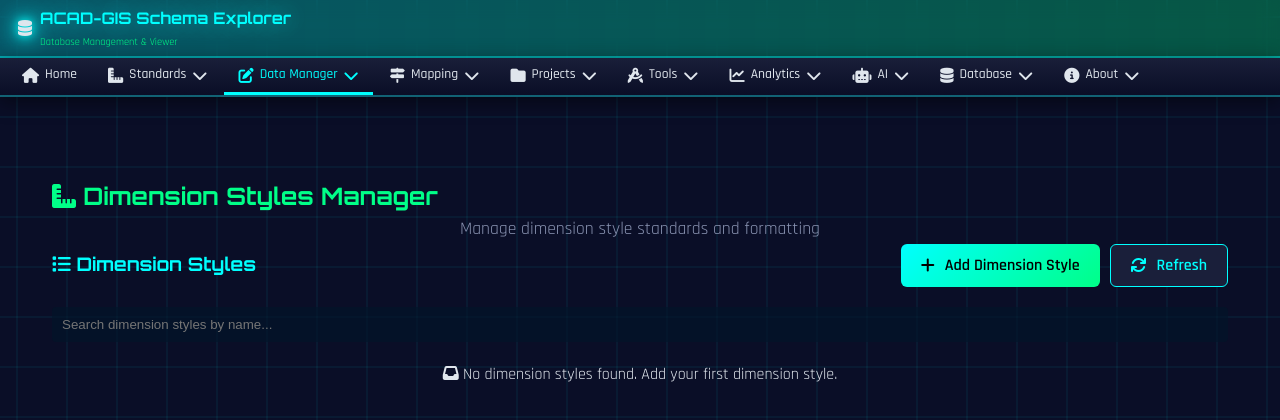
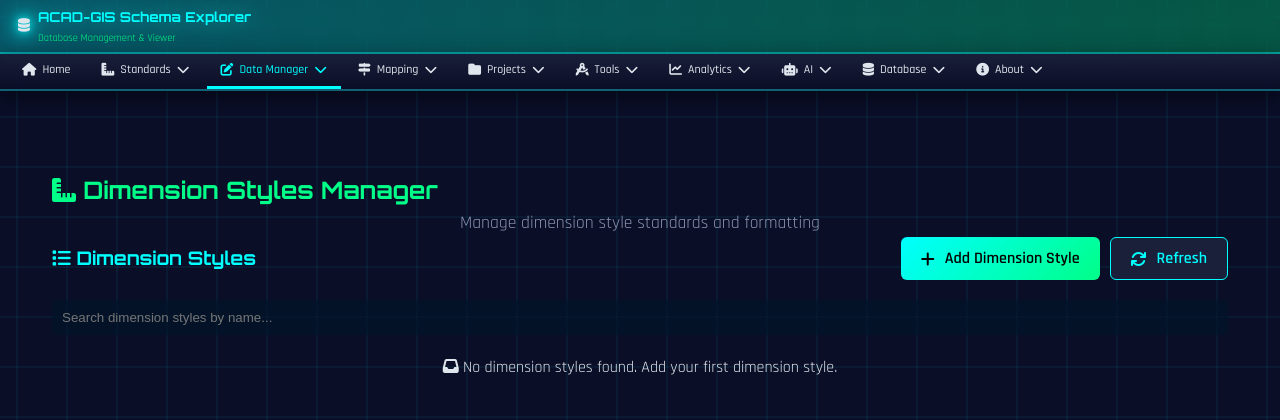
Before and after one commit to Rtoony/survey-data-system, a Flask app: page /data-manager/dimension-styles in a window 1280 px wide. Shown: the top 420 px of the page. Run offline with Flask 3, Linux system fonts and the light colour scheme; data that the repository does not hold is empty; parts of the project's set-up code (start-up, migrations or seed data) failed here and were passed over; some libraries are stand-ins or nearby versions.

Commit message:
Make various banner and navigation text smaller for better readability
Adjusted font sizes in `static/css/styles.css` for header titles, navigation items, and dropdown elements to reduce overall text size.

Replit-Commit-Author: Agent
Replit-Commit-Session-Id: b51e5500-08fd-4823-a96a-9d75165b0733
Replit-Commit-Checkpoint-Type: intermediate_checkpoint
Replit-Commit-Event-Id: e860e12b-466d-4bd7-949c-2ae22c520f1e
Replit-Commit-Screenshot-Url: https://storage.googleapis.com/screenshot-production-us-central1/6cd945c4-1725-4653-8e80-9d5cb05bc140/b51e5500-08fd-4823-a96a-9d75165b0733/ngaharb

```diff
--- a/static/css/styles.css
+++ b/static/css/styles.css
@@ -193,11 +193,11 @@ h3 {
 }
 
 .header-title i {
-    font-size: 1rem;
+    font-size: 0.85rem;
 }
 
 .header-title h1 {
-    font-size: 1rem;
+    font-size: 0.85rem;
     font-weight: 700;
     margin: 0;
 }
@@ -255,7 +255,7 @@ h3 {
     color: var(--mc-text);
     text-decoration: none;
     font-weight: 500;
-    font-size: 0.85rem;
+    font-size: 0.75rem;
     border-bottom: 3px solid transparent;
     transition: var(--mc-transition);
     white-space: nowrap;
@@ -273,7 +273,7 @@ h3 {
 }
 
 .mc-nav-item i {
-    font-size: 0.95rem;
+    font-size: 0.8rem;
 }
 
 .mc-nav-link {
@@ -326,10 +326,10 @@ h3 {
     display: flex;
     align-items: center;
     gap: 10px;
-    padding: 10px 14px;
+    padding: 8px 14px;
     color: var(--mc-text);
     text-decoration: none;
-    font-size: 0.8rem;
+    font-size: 0.7rem;
     transition: var(--mc-transition);
     border-left: 3px solid transparent;
 }
@@ -349,7 +349,7 @@ h3 {
 
 .mc-dropdown-item i {
     min-width: 16px;
-    font-size: 0.85rem;
+    font-size: 0.75rem;
     text-align: center;
 }
 
```
Also changed, not shown: 1 other file.
